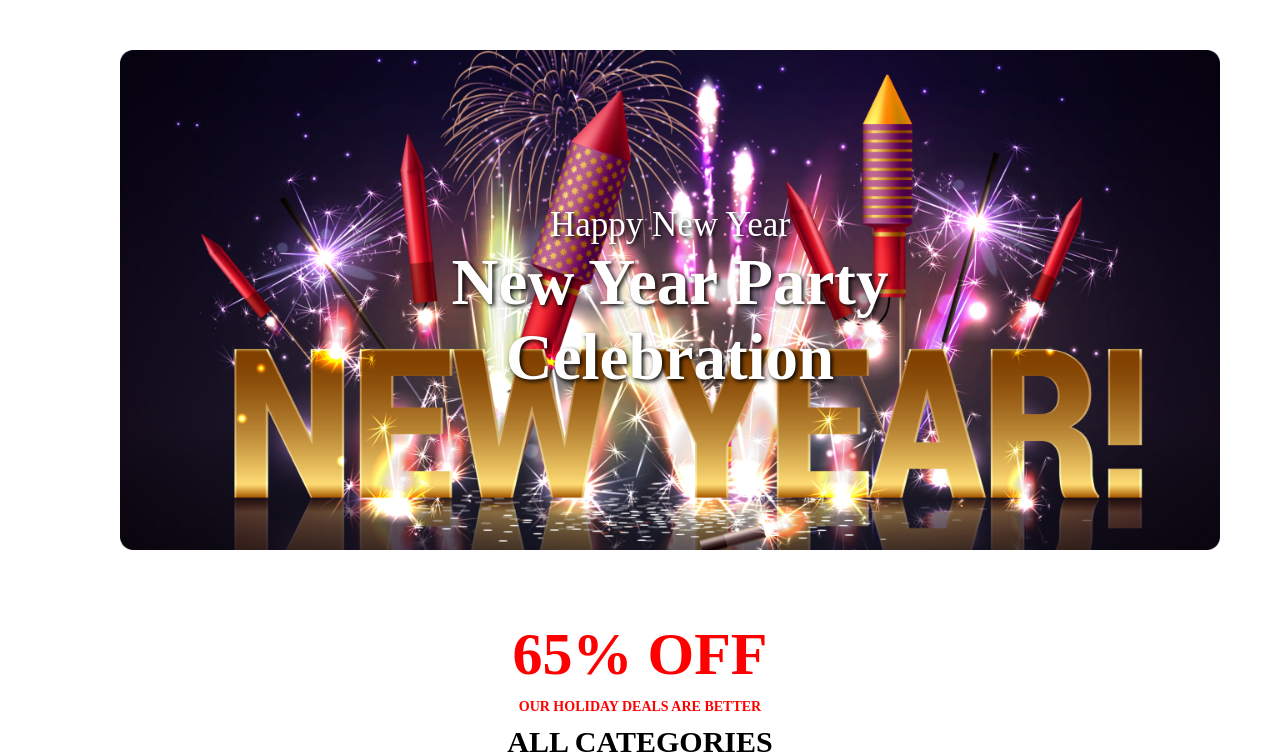
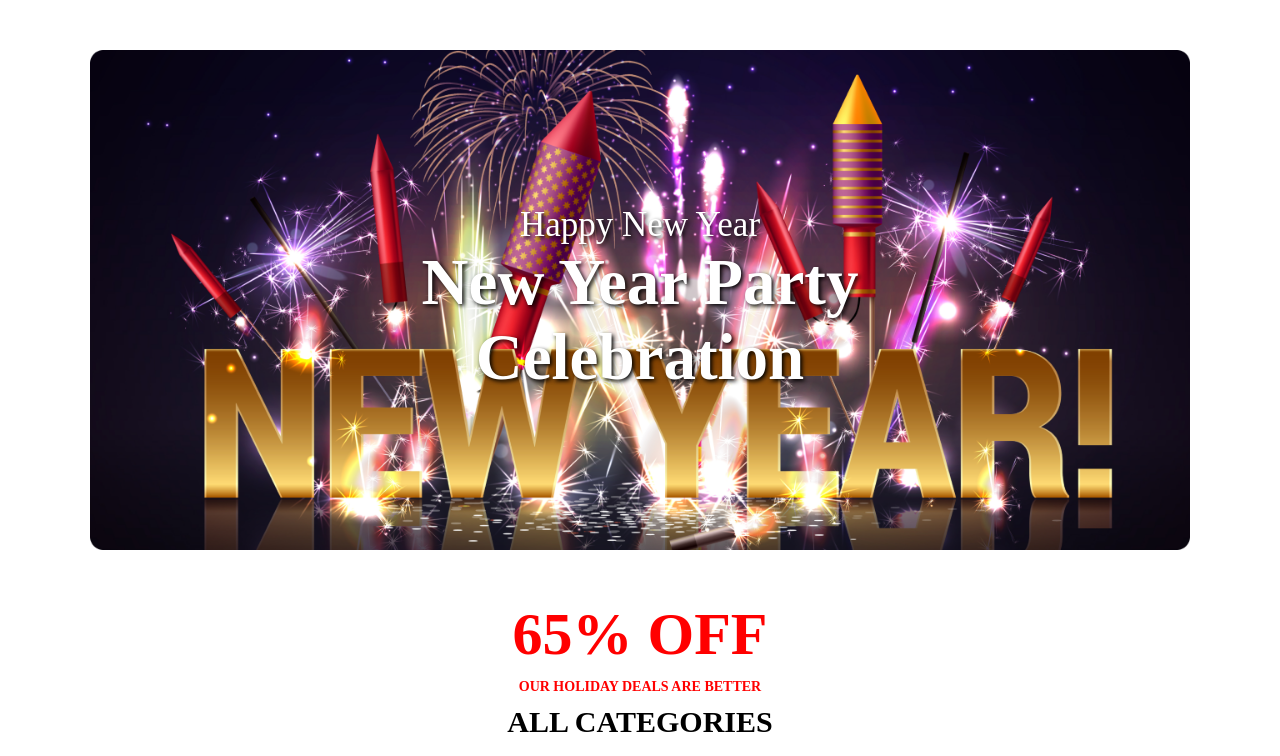
Before and after one commit to Mahfuz5634/New-Year-Offer, a plain HTML site: page index.html in a window 1280 px wide. Shown: the top 756 px of the page. Drawn offline with Linux system fonts and the light colour scheme.

Commit message:
fixed Bug

```diff
--- a/index.css
+++ b/index.css
@@ -13,11 +13,12 @@
     display: flex;
     justify-content: center;
     align-items: center;
-    margin-left: 120px;
-    margin-bottom: 20px;
 
-
-
+}
+.first{
+    display: flex;
+    justify-content: center;
+    align-items: center;
 }
 .text-color{
     color: white;
--- a/index.html
+++ b/index.html
@@ -7,7 +7,7 @@
      <link rel="stylesheet" href="index.css">
 </head>
 <body>
-
+    <section class="first">
     <div class="Banner">
         <div class="banner-contenet">
             <p  class=" p1 overlay">Happy New Year</p>
@@ -15,6 +15,7 @@
             <h2 class="text-color p2 overlay">Celebration</h2>
         </div>
     </div>
+    </section>
 
     <div class="middle">
         <h1 class="red">65% OFF</h1>
```
